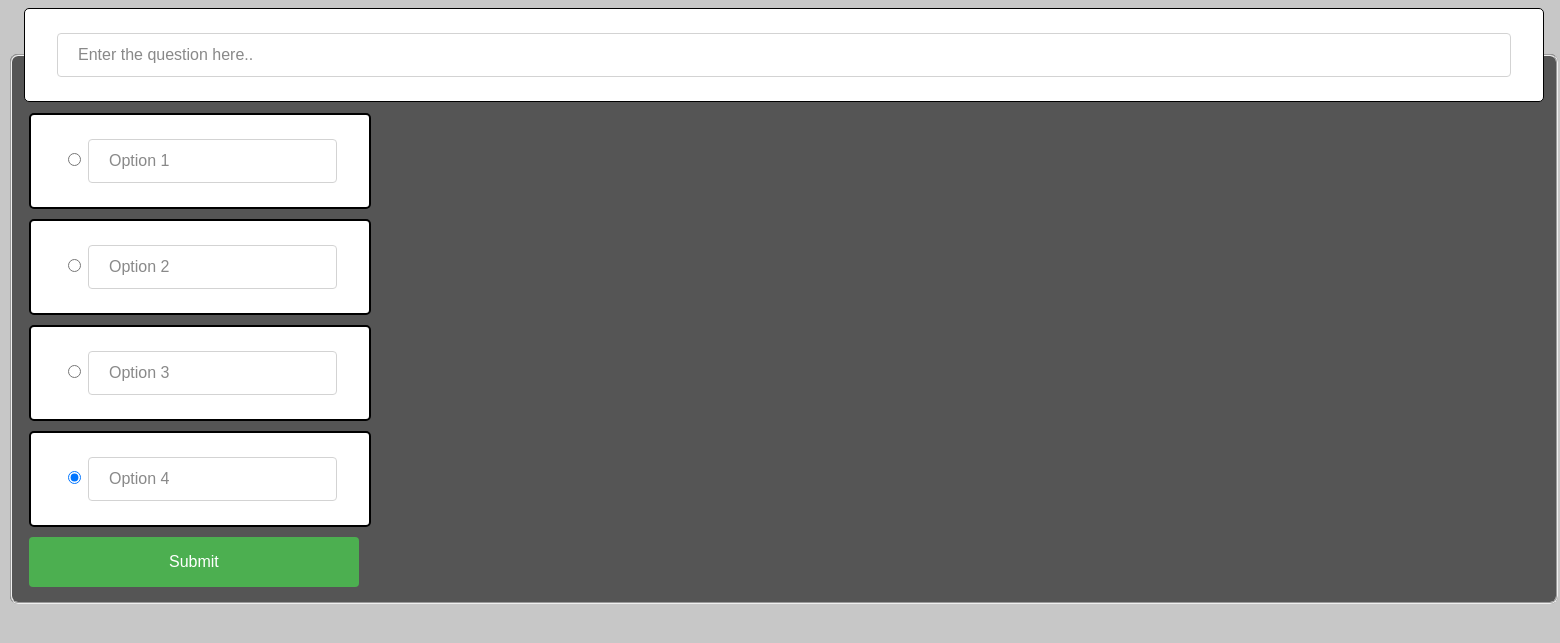
After one commit to AjayKini2000/OnlineClassManager, a Flask app: page /question_form in a window 1560 px wide. The commit adds this page. Shown: the top 643 px of the page. Run offline with Flask 2, Linux system fonts and the light colour scheme.

Commit message:
Question form almost done. Some error to resolve regarding to sql query

```diff
--- a/maxo_project1/main.py
+++ b/maxo_project1/main.py
@@ -1,4 +1,4 @@
-from flask import Flask, request, render_template, redirect, url_for,flash,jsonify, make_response
+from flask import Flask, request, render_template, redirect, url_for, flash, jsonify, make_response
 import pymysql
 from dbsetup import create_connection, select_all_items, update_item
 from flask_cors import CORS, cross_origin
@@ -10,64 +10,76 @@ global password
 global teacher_id
 global teacher_password
 global table_name
-app=Flask(__name__)
+app = Flask(__name__)
 app.secret_key = b'_5#y2L"F4Q8z\n\xec]/'
 
-#sqlite database connection for poll system
+# sqlite database connection for poll system
 cors = CORS(app)
 app.config['CORS_HEADERS'] = 'Content-Type'
-pusher = Pusher(app_id=u'109121', key=u'3a2a219040583d8ee1b4', secret=u'09b8686698072e44711d', cluster=u'mt1')
+pusher = Pusher(app_id=u'109121', key=u'3a2a219040583d8ee1b4',
+                secret=u'09b8686698072e44711d', cluster=u'mt1')
 database = "./pythonsqlite.db"
 conn = create_connection(database)
 c = conn.cursor()
 
+
 def main():
-	global conn, c
+    global conn, c
 
 
 @app.route('/')
-#for students
+# for students
 def login():
     return render_template("login_page.html")
 
-#for teachers
+# for teachers
+
+
 @app.route('/login_teacher')
 def login_teacher():
     return render_template("login_page_teachers.html")
 
-#for student
-@app.route('/logout',methods=["POST"])
+# for student
+
+
+@app.route('/logout', methods=["POST"])
 def logout():
     return render_template('login_page.html')
 
-#for teachers
-@app.route('/logout_teacher',methods=["POST"])
+# for teachers
+
+
+@app.route('/logout_teacher', methods=["POST"])
 def logout_teacher():
     return render_template('login_page_teachers.html')
 
 
-#for student
-@app.route('/forgot_password',methods=["POST"])
+# for student
+@app.route('/forgot_password', methods=["POST"])
 def forgot_password():
     return render_template("forgot_password.html")
 
-#for teachers
-@app.route('/forgot_password_teacher',methods=["POST"])
+# for teachers
+
+
+@app.route('/forgot_password_teacher', methods=["POST"])
 def forgot_password_teacher():
     return render_template("forgot_password_teacher.html")
 
-#for students
-@app.route('/update_password',methods=["POST"])
+# for students
+
+
+@app.route('/update_password', methods=["POST"])
 def update_password():
-    student_ids=['b1','b2','b3','b4','b5','b6','b7','b8','b9','b10']
-    student_id=request.form['student_id1']
+    student_ids = ['b1', 'b2', 'b3', 'b4', 'b5', 'b6', 'b7', 'b8', 'b9', 'b10']
+    student_id = request.form['student_id1']
     upassword = request.form['password1']
     reupassword = request.form['password11']
-    values=(upassword,student_id)
+    values = (upassword, student_id)
     if student_id not in student_ids:
         flash("Invalid Student ID",  category="error")
         return render_template('forgot_password.html')
-    elif (upassword !=reupassword):
+    elif (upassword != reupassword):
         flash("Passwords do not match!!! Please try again", category="error")
         return render_template('forgot_password.html')
     else:
@@ -85,10 +97,10 @@ def update_password():
             return "this is error page"
 
 
-#for teachers
-@app.route('/update_password_teacher',methods=["POST"])
+# for teachers
+@app.route('/update_password_teacher', methods=["POST"])
 def update_password_teacher():
-    teacher_ids = ['t1','t2','t3','t4','t5']
+    teacher_ids = ['t1', 't2', 't3', 't4', 't5']
     teacher_id = request.form['teacher_id1']
     upassword = request.form['pass']
     reupassword = request.form['pass1']
@@ -114,13 +126,13 @@ def update_password_teacher():
             return "this is error page"
 
 
-#home page for students
-@app.route('/home',methods=["POST"])
+# home page for students
+@app.route('/home', methods=["POST"])
 def home():
     global id
     global password
-    id=request.form['student_id']
-    password=request.form['password']
+    id = request.form['student_id']
+    password = request.form['password']
     student_ids = ['b1', 'b2', 'b3', 'b4', 'b5', 'b6', 'b7', 'b8', 'b9', 'b10']
     if id not in student_ids:
         flash("Invalid Student Id", category="error")
@@ -144,15 +156,14 @@ def home():
             return "this is error page"
 
 
-
-#home page for teachers
-@app.route('/home_teacher',methods=["POST"])
+# home page for teachers
+@app.route('/home_teacher', methods=["POST"])
 def home_teacher():
     global teacher_id
     global teacher_password
-    teacher_id=request.form['teacher_id']
-    teacher_password=request.form['teacher_password']
-    teacher_ids=['t1','t2','t3','t4','t5']
+    teacher_id = request.form['teacher_id']
+    teacher_password = request.form['teacher_password']
+    teacher_ids = ['t1', 't2', 't3', 't4', 't5']
     if teacher_id not in teacher_ids:
         flash("Invalid Student Id", category="error")
         return redirect(url_for('login_teacher'))
@@ -175,17 +186,14 @@ def home_teacher():
             return "this is error page"
 
 
-
-
-
-#attendence percentage details for subject a
-#for students
-@app.route('/subjecta_a_attendence',methods=["POST"])
+# attendence percentage details for subject a
+# for students
+@app.route('/subjecta_a_attendence', methods=["POST"])
 def attendence_percentage_subject_a():
     global table_name
     table_name = "subject_a"
     print(table_name)
-    student_id=id
+    student_id = id
     try:
         db = pymysql.connect(host="sujithkh.heliohost.org", user="sujithkh_maxoproject", password="maxoproject",
                              database="sujithkh_maxo_project", autocommit=True)
@@ -201,12 +209,12 @@ def attendence_percentage_subject_a():
         return "this is error page"
 
 
-#attendence percentage details for subject a
-#for teachers
+# attendence percentage details for subject a
+# for teachers
 @app.route('/subject_a_attendence_teacher', methods=["POST"])
 def attendence_percentage_subject_a_teacher():
     global table_name
-    table_name="subject_a"
+    table_name = "subject_a"
     print(table_name)
     try:
         db = pymysql.connect(host="sujithkh.heliohost.org", user="sujithkh_maxoproject", password="maxoproject",
@@ -222,14 +230,13 @@ def attendence_percentage_subject_a_teacher():
         db.close()
         return render_template("attendence_percentage_teacher.html", data=data, subject_code=sub_code)
 
-
     except Exception as e:
         return "this is error page"
 
 
-#attendence percentage details for subject b
-#for students
-@app.route('/subjecta_b_attendence',methods=["POST"])
+# attendence percentage details for subject b
+# for students
+@app.route('/subjecta_b_attendence', methods=["POST"])
 def attendence_percentage_subject_b():
     student_id = id
     global table_name
@@ -249,9 +256,8 @@ def attendence_percentage_subject_b():
         return "this is error page"
 
 
-
-#attendence percentage details for subject b
-#for teachers
+# attendence percentage details for subject b
+# for teachers
 @app.route('/subject_b_attendence_teacher', methods=["POST"])
 def attendence_percentage_subject_b_teacher():
     global table_name
@@ -274,9 +280,11 @@ def attendence_percentage_subject_b_teacher():
     except Exception as e:
         return "this is error page"
 
-#attendence percentage details for subject c
-#for students
-@app.route('/subjecta_c_attendence',methods=["POST"])
+# attendence percentage details for subject c
+# for students
+
+
+@app.route('/subjecta_c_attendence', methods=["POST"])
 def attendence_percentage_subject_c():
     global table_name
     table_name = "subject_c"
@@ -297,8 +305,8 @@ def attendence_percentage_subject_c():
         return "this is error page"
 
 
-#attendence percentage details for subject c
-#for teachers
+# attendence percentage details for subject c
+# for teachers
 @app.route('/subject_c_attendence_teacher', methods=["POST"])
 def attendence_percentage_subject_c_teacher():
     global table_name
@@ -321,12 +329,12 @@ def attendence_percentage_subject_c_teacher():
         return "this is error page"
 
 
-#attendence details with date for students
+# attendence details with date for students
 @app.route('/attendence_details', methods=["POST"])
 def attendence_details():
     global id
     global table_name
-    student_id=id
+    student_id = id
     table = table_name
     try:
         db = pymysql.connect(host="sujithkh.heliohost.org", user="sujithkh_maxoproject", password="maxoproject",
@@ -364,12 +372,10 @@ def attendence_details():
                 inverted_comma_date = i[0][1:-1]
                 date_list.append(inverted_comma_date)
 
-
         dict_details = {}
 
         for i in range(0, len(date_list)):
             dict_details[date_list[i]] = status_list[i]
-
 
         return render_template('attendence_details.html', data=data, Student_ID=student_id, Subject_Code=sub_code,
                                empty_dict=dict_details, len=len(date_list))
@@ -377,14 +383,12 @@ def attendence_details():
         return "this is error page"
 
 
-#attendence details with date for teachers
-@app.route('/attendence_details_teacher',methods=["POST"])
+# attendence details with date for teachers
+@app.route('/attendence_details_teacher', methods=["POST"])
 def attendence_details_teacher():
     global table_name
-    student_id=request.form['stud_id']
+    student_id = request.form['stud_id']
     table = table_name
-
-
 
     try:
         db = pymysql.connect(host="sujithkh.heliohost.org", user="sujithkh_maxoproject", password="maxoproject",
@@ -421,51 +425,94 @@ def attendence_details_teacher():
                 inverted_comma_date = i[0][1:-1]
                 date_list.append(inverted_comma_date)
 
-
         dict_details = {}
 
         for i in range(0, len(date_list)):
             print(len)
             dict_details[date_list[i]] = status_list[i]
 
-
         return render_template('attendence_details.html', data=data, Student_ID=student_id, Subject_Code=sub_code,
                                empty_dict=dict_details, len=len(date_list))
     except Exception as e:
         return "this is error page"
 
-#Routes for poll system
+# Routes for poll system
+
+
 @app.route('/polly')
 def index():
-	return render_template('index.html')
+    return render_template('index.html')
+
 
 @app.route('/admin')
 def admin():
-	return render_template('admin.html')
+    return render_template('admin.html')
+
 
 @app.route('/vote', methods=['POST'])
 def vote():
-	data = simplejson.loads(request.data)
-	update_item(c, [data['member']])
-	output = select_all_items(c, [data['member']])
-	pusher.trigger(u'poll', u'vote', output)
-	return request.data
+    data = simplejson.loads(request.data)
+    update_item(c, [data['member']])
+    output = select_all_items(c, [data['member']])
+    pusher.trigger(u'poll', u'vote', output)
+    return request.data
 
-#quiz
+# quiz
+
+
 @app.route('/start')
 def start():
-	return render_template('start.html')
+    return render_template('start.html')
+
 
 @app.route('/game')
 def game():
-	return render_template('game.html')
+    return render_template('game.html')
+
 
 @app.route('/end')
 def end():
-	return render_template('end.html')
+    return render_template('end.html')
+
+    # question form
 
 
+@app.route('/question_form')
+def question_form():
+    return render_template('question_form.html')
 
-if __name__ =='__main__':
+
+@app.route('/question_review', methods=['POST'])
+def question_review():
+    question = request.form['question']
+    option1 = request.form['option1']
+    option2 = request.form['option2']
+    option3 = request.form['option3']
+    option4 = request.form['option4']
+    correctOption = request.form['radio-set']
+    try:
+        db = pymysql.connect(host="sujithkh.heliohost.org", user="sujithkh_maxoproject", password="maxoproject",
+                             database="sujithkh_maxo_project", autocommit=True)
+        cur = db.cursor()
+        query = """CREATE TABLE IF NOT EXISTS Questions(
+                    question varchar(500),
+                    option1 varchar(250),
+                    option2 varchar(250),
+                    option3 varchar(250),
+                    option4 varchar(250),
+                    correctOption varchar(10)
+                ); """
+        cur.execute(query)
+        cur.execute("DELETE FROM Questions;")
+        query = f"INSERT INTO Questions VALUES({question}, {option1}, {option2}, {option3}, {option4}, {correctOption});"
+        cur.execute(query)
+        db.close()
+        return render_template('question_review.html')
+
+    except Exception as e:
+        return f"this is error page  {e}"
+
+
+if __name__ == '__main__':
     main()
     app.run(debug=True)
--- a/maxo_project1/templates/home_page_teacher.html
+++ b/maxo_project1/templates/home_page_teacher.html
@@ -44,6 +44,9 @@
 <form action="{{url_for('logout_teacher')}}", method="post">
     <input type="submit" value="logout">
 </form>
+<form action="{{url_for('question_form')}}",>
+    <input type="submit" value="Add a question">
+</form>
 
 
 </body>
--- a/maxo_project1/templates/login_page.html
+++ b/maxo_project1/templates/login_page.html
@@ -152,7 +152,9 @@ text-decoration:none;
   </div>
 
 
-
+<form action="{{url_for('question_form')}}">
+    <input type="submit" value="Add a question">
+</form>
 
 
 
--- /dev/null
+++ b/maxo_project1/templates/question_form.html
@@ -0,0 +1,94 @@
+<!DOCTYPE html>
+<html>
+    <head>
+        <title>Question form</title>
+
+
+        <style>
+            #div1{
+            display: inline-block;
+            border: 2px solid black;
+            border-radius: 5px;
+            z-index:5;
+            margin: 5px;
+            background-color: #ffffff;
+            padding: 16px 32px;
+            }
+            .tb{
+            border: none;
+            background: rgb(255, 255, 255);
+            opacity: 0.85;
+            z-index:10;
+            }
+            legend{
+            border: 1px solid;
+            border-radius: 5px;
+            padding: 16px 32px;
+            background-color: #ffffff;
+            }
+            fieldset{
+            background-color: rgb(85, 85, 85);
+            border-radius: 8px;
+            }
+            body{
+            background-color: rgb(199, 199, 199);
+            }
+            input[type=submit] {
+            background-color: #4CAF50;
+            color: white;
+            padding: 16px 140px;
+            margin: 5px;
+            border: none;
+            border-radius: 4px;
+            cursor: pointer;
+            font-size: medium;
+            }
+
+            input[type=submit]:hover {
+            background-color: #45a049;
+            }
+            input[type=text], select {
+            padding: 12px 20px;
+            margin: 8px 0;
+            display: inline-block;
+            border: 1px solid #ccc;
+            border-radius: 4px;
+            box-sizing: border-box;
+            font-size: medium;
+            }
+            .qn{
+            font-size: large;
+            }
+
+
+        </style>
+    </head>
+    <body>
+        <form action="{{url_for('question_review')}}", method="POST">
+            <fieldset>
+                <legend ><input type="text" class="tb qn" name="question" value="" placeholder="Enter the question here.." size = "150" /></legend>
+                <div id="div1">
+                    <input class="rd" type="radio" name="radio-set" id="radio-1" value="option1" />
+                    <input type="text" class="tb" name="option1" value="" placeholder="Option 1" />
+                </div><br>
+                <div id="div1">
+                    <input class="rd" type="radio" name="radio-set" id="radio-1" value="option2" />
+                    <input type="text" class="tb" name="option2" value="" placeholder="Option 2" />
+                </div><br>
+                <div id="div1">
+                    <input class="rd" type="radio" name="radio-set" id="radio-1" value="option3" checked= />
+                    <input type="text" class="tb" name="option3" value="" placeholder="Option 3" />
+                </div><br>
+                <div id="div1">
+                    <input class="rd" type="radio" name="radio-set" id="radio-1" value="option4" checked= />
+                    <input type="text" class="tb" name="option4" value="" placeholder="Option 4" />
+                </div><br>
+                <input type="submit" class="button" value="Submit">
+            </fieldset>
+
+
+        </form>
+
+
+    </body>
+</html>
```
Also changed, not shown: maxo_project1/templates/question_review.html (added, +86 -0 lines), maxo_project1/pythonsqlite.db.
